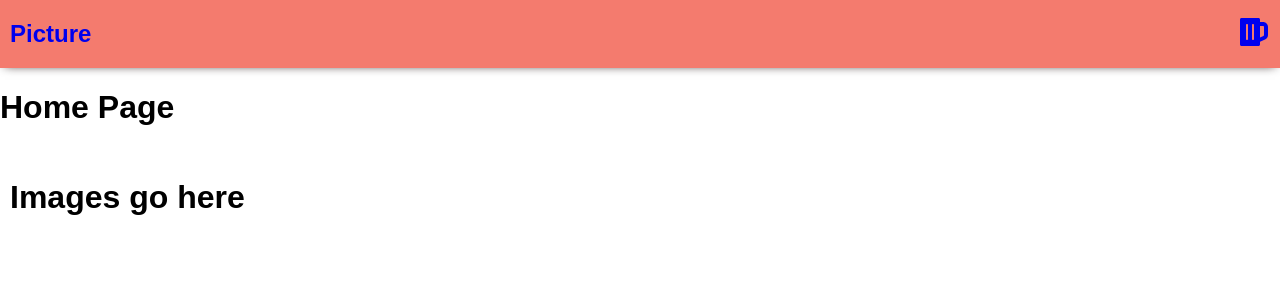
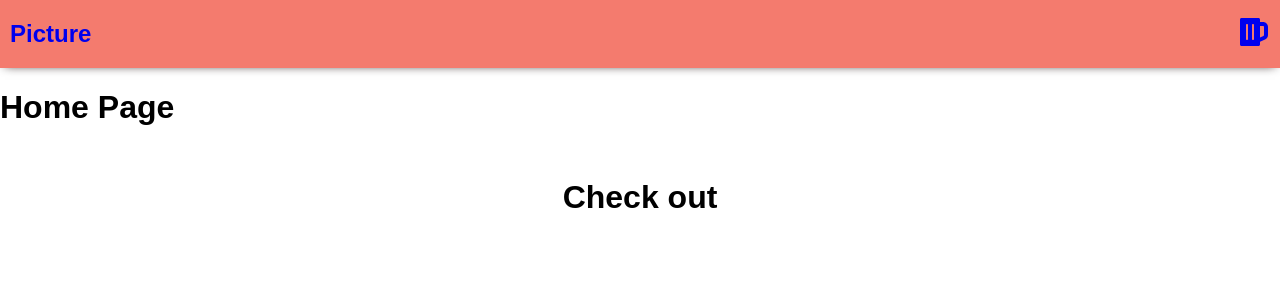
Before and after one commit to sinansonmez/amazon-redesign, a React (Create React App) app: page /cart in a window 1280 px wide. Shown: the top 300 px of the page. Built offline with nearby package versions, Linux system fonts and the light colour scheme.

Commit message:
routing is fixed

```diff
--- a/src/App.tsx
+++ b/src/App.tsx
@@ -12,9 +12,8 @@ function App() {
       <h1>Home Page</h1>
 
       <Routes>
-        <Route path='/' element={<Photos />}>
-          <Route path='cart' element={<Cart />} />
-        </Route>
+        <Route path='/cart' element={<Cart />} />
+        <Route path='/' element={<Photos />} />
       </Routes>
     </div>
   );
```
